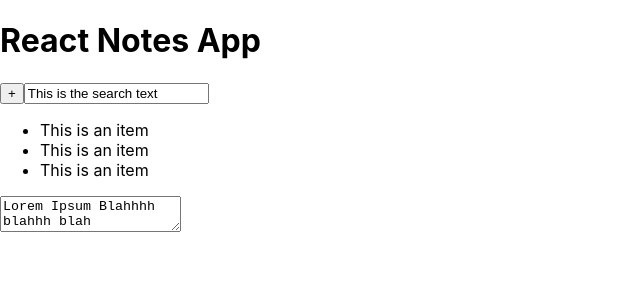
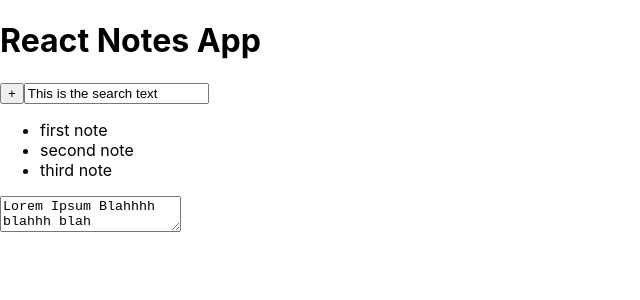
Before and after one commit to tariktabakovic/react-notes-app, a React (Create React App) app: page / in a window 1280 px wide. Shown: the top 300 px of the page, without its empty margins (0-640 px from the left). Built offline with nearby package versions, Linux system fonts and the light colour scheme.

Commit message:
adds onClick to NotesListItem component

```diff
--- a/src/NotesApp.js
+++ b/src/NotesApp.js
@@ -17,12 +17,12 @@ class NotesApp extends React.Component{
                 },
                 {
                     id: 'b2',
-                    title: 'first note',
+                    title: 'second note',
                     copy: 'ba ba ba'
                 },
                 {
                     id: 'c3',
-                    title: 'first note',
+                    title: 'third note',
                     copy: 'ha ha ha'
                 }
             ]
--- a/src/NotesListItem.js
+++ b/src/NotesListItem.js
@@ -1,9 +1,16 @@
 import React from 'react';
 
 
-function NotesListItem (){
+function NotesListItem ({
+    title,
+    id
+}){
     return (
-        <li>This is an item</li>
+        <li
+        onClick={()=>{
+            console.log(`You clicked ${id}`)
+        }}
+        >{title}</li>
     );
 }
 
--- a/src/SearchBar.js
+++ b/src/SearchBar.js
@@ -9,7 +9,7 @@ function SearchBar({
     return(
         <input
         onChange={(event)=>{
-            handleChange(event.targetValue)
+            handleChange(event.target.value)
         }}
         value= {text}/>
     );
```
